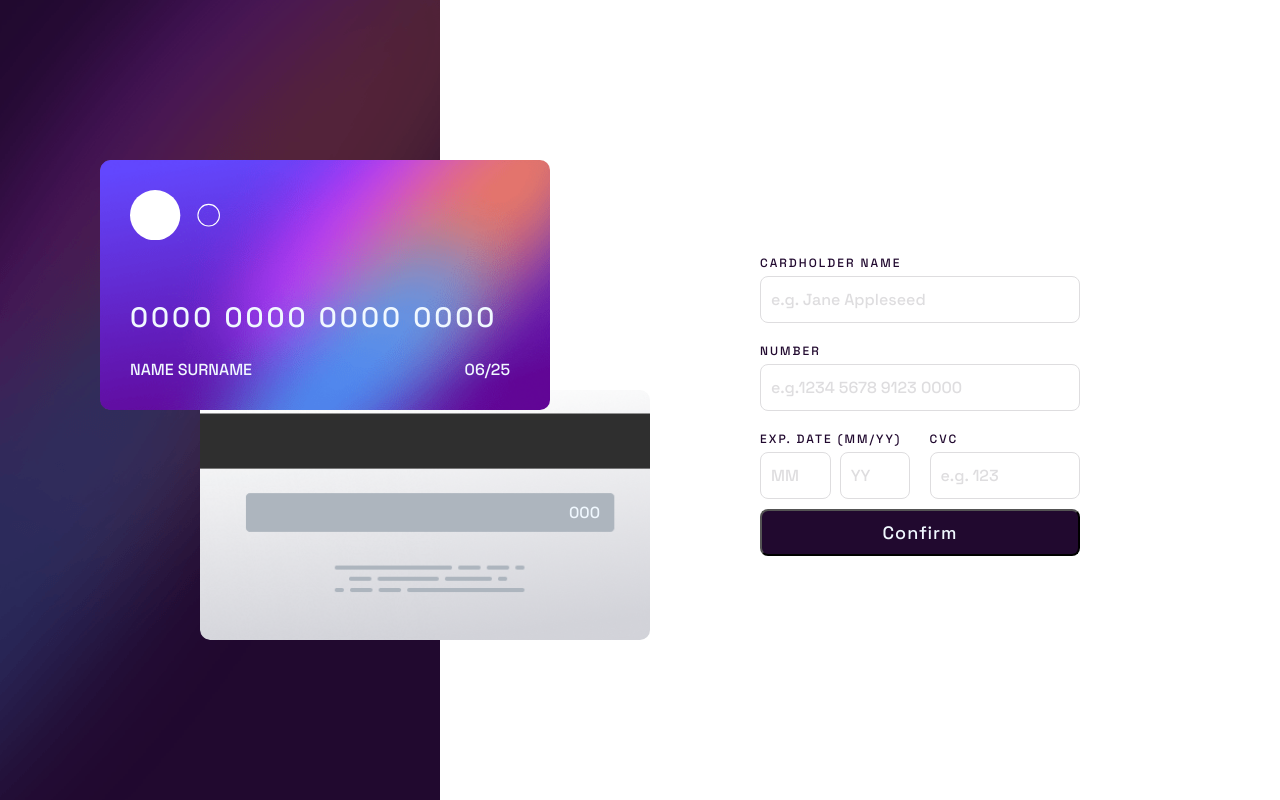
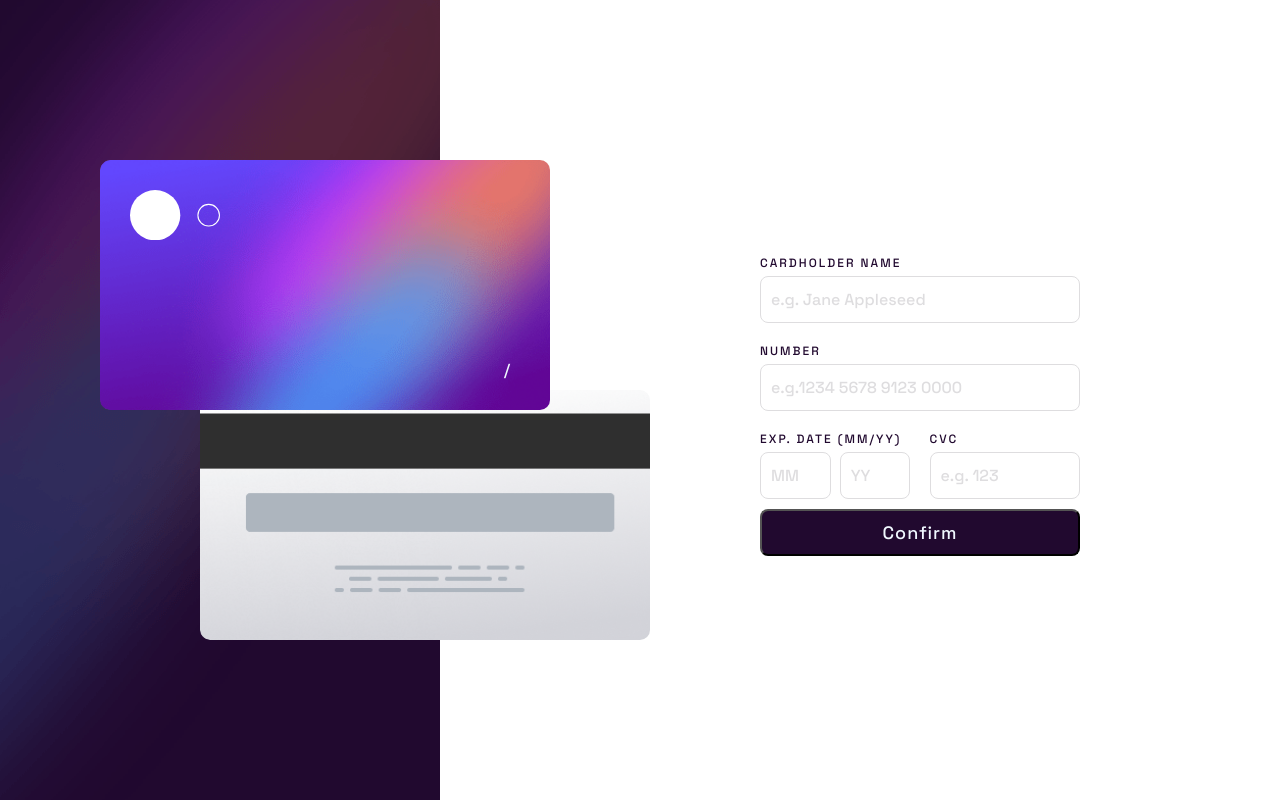
Before and after one commit to vicbeatles/card-form, a React (Create React App) app: page / in a window 1280 px wide. Built offline with nearby package versions, Linux system fonts and the light colour scheme.

Commit message:
Handler and formData state done

```diff
--- a/src/App.js
+++ b/src/App.js
@@ -1,17 +1,31 @@
+import React, { useState } from "react";
 import FrontCard from "./components/FrontCard";
 import RearCard from "./components/RearCard";
 import Form from "./components/Form";
+
 import "./App.css";
 
 function App() {
+  const [formData, setFormData] = useState({
+    name: "",
+    number: "",
+    month: "",
+    year: "",
+    cvv: "",
+  });
+
   return (
     <div className="main">
       <div className="cards">
-      <div className="rear-card-container"><RearCard /></div>
-        <div className="front-card-container"><FrontCard /></div>
+        <div className="rear-card-container">
+          <RearCard formData={formData} />
+        </div>
+        <div className="front-card-container">
+          <FrontCard formData={formData} />
+        </div>
       </div>
       <div className="form-container">
-        <Form />
+        <Form setFormData={setFormData} formData={formData} />
       </div>
     </div>
   );
--- a/src/components/Form/Form.jsx
+++ b/src/components/Form/Form.jsx
@@ -1,32 +1,39 @@
-import React from 'react';
 import "./styles.css";
 
-const Form = () => {
+
+const Form = ({formData,setFormData}) => {
+
+    const {name, number, month, year, cvv} = formData;
+
+    const inputHandler = (event) => {
+        setFormData({...formData,[event.target.name]:event.target.value})
+     }
+
   return (
     <form>
         <div className="row">
             <div className="col-100 form-group">
                 <label htmlFor="name">CARDHOLDER NAME</label>
-                <input type="text" id="name" name="name" placeholder="e.g. Jane Appleseed" />
+                <input value={name} onChange={inputHandler} type="text" id="name" name="name" placeholder="e.g. Jane Appleseed" />
             </div>
         </div>
         <div className="row">
         <div className="col-100 form-group">
                 <label htmlFor="number">NUMBER</label>
-                <input type="text" id="number" name="number" placeholder="e.g.1234 5678 9123 0000" />
+                <input value={number} onChange={inputHandler} type="text" id="number" name="number" placeholder="e.g.1234 5678 9123 0000" />
             </div>
         </div>
         <div className="row jc-sb">
             <div className="col-50 form-group">
                 <label htmlFor="exp-date">EXP. DATE (MM/YY)</label>
                 <div className="row jc-sb">
-                <div className="col-50"><input type="text" id="month" name="month" placeholder="MM" /></div>
-                <div className="col-50"><input type="text" id="year" name="year" placeholder="YY" /></div>
+                <div className="col-50"><input value={month} onChange={inputHandler} type="text" id="month" name="month" placeholder="MM" /></div>
+                <div className="col-50"><input value={year} onChange={inputHandler} type="text" id="year" name="year" placeholder="YY" /></div>
                 </div>
             </div>
             <div className="col-50 form-group">
                 <label htmlFor="cvv">CVC</label>
-                <input type="text" id="cvv" name="cvv" placeholder="e.g. 123" />
+                <input value={cvv} onChange={inputHandler} type="text" id="cvv" name="cvv" placeholder="e.g. 123" />
             </div>
         </div>
         <div className="row"><button>Confirm</button></div>
--- a/src/components/FrontCard/FrontCard.jsx
+++ b/src/components/FrontCard/FrontCard.jsx
@@ -2,13 +2,16 @@ import React from 'react';
 import "./styles.css";
 
 
-const FrontCard = () => {
+const FrontCard = ({formData}) => {
+
+  const {name, number, month, year} = formData;
+
   return (
     <div className='front-card'>
         <div className="logo"></div>
-        <div className="numbers">0000 0000 0000 0000</div>
-        <div className="cardholder-name">NAME SURNAME</div>
-        <div className="exp-date">06/25</div>
+        <div className="numbers">{number}</div>
+        <div className="cardholder-name">{name}</div>
+        <div className="exp-date">{month}/{year}</div>
     </div>
   )
 }
--- a/src/components/RearCard/RearCard.jsx
+++ b/src/components/RearCard/RearCard.jsx
@@ -1,10 +1,13 @@
 import React from 'react'
 import "./styles.css"
 
-const RearCard = () => {
+const RearCard = ({formData}) => {
+
+  const {cvv} = formData;
+
   return (
     <div className='rear-card'>
-        <div className='cvv'>000</div>
+        <div className='cvv'>{cvv}</div>
     </div>
   )
 }
```
